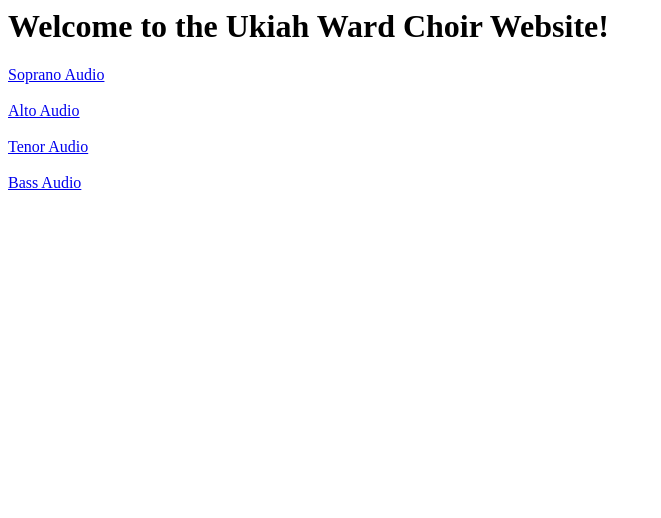
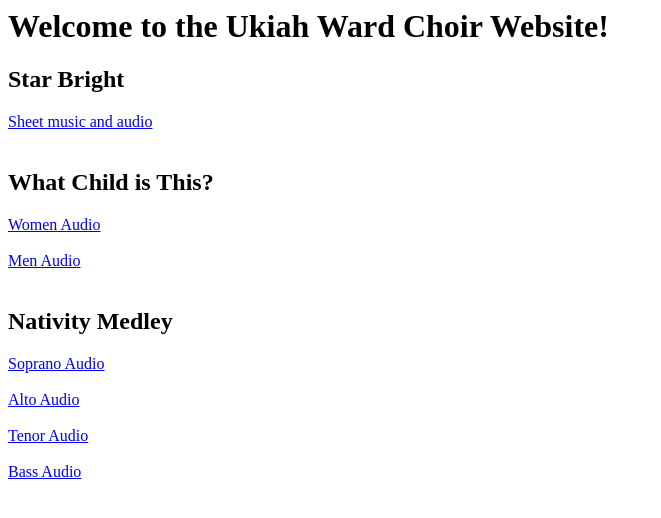
Before and after one commit to achristensen07/achristensen07.github.io, a plain HTML site: page index.html in a window 1280 px wide. Shown: the whole page, without its empty margins (0-661 px from the left). Drawn offline with Linux system fonts and the light colour scheme.

Commit message:
Added what child is this and link to star bright

```diff
--- a/index.html
+++ b/index.html
@@ -1,4 +1,10 @@
 <h1>Welcome to the Ukiah Ward Choir Website!</h1>
+<h2>Star Bright</h2>
+<a href="https://www.churchofjesuschrist.org/media/music/songs/star-bright?crumbs=hymns-for-home-and-church&lang=eng">Sheet music and audio</a><br/><br/>
+<h2>What Child is This?</h2>
+<a href="women_and_piano.mp3">Women Audio</a><br/><br/>
+<a href="men_and_piano.mp3">Men Audio</a><br/><br/>
+<h2>Nativity Medley</h2>
 <a href="soprano_and_piano.mp3">Soprano Audio</a><br/><br/>
 <a href="alto_and_piano.mp3">Alto Audio</a><br/><br/>
 <a href="tenor_and_piano.mp3">Tenor Audio</a><br/><br/>
```
Also changed, not shown: 3 other files.
